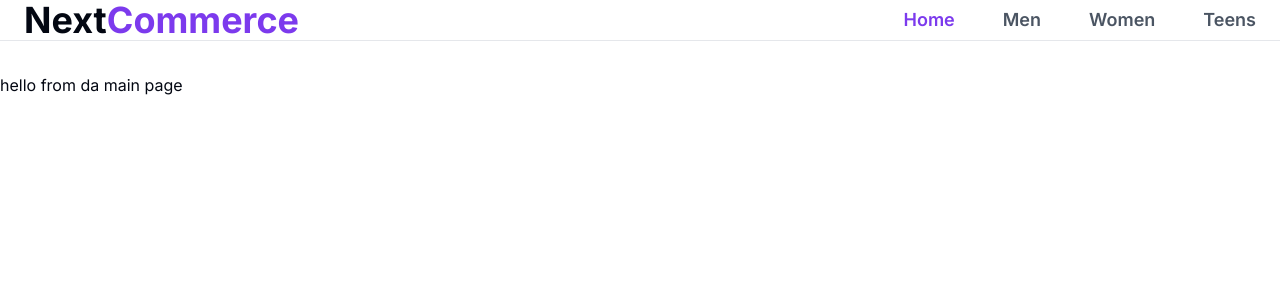
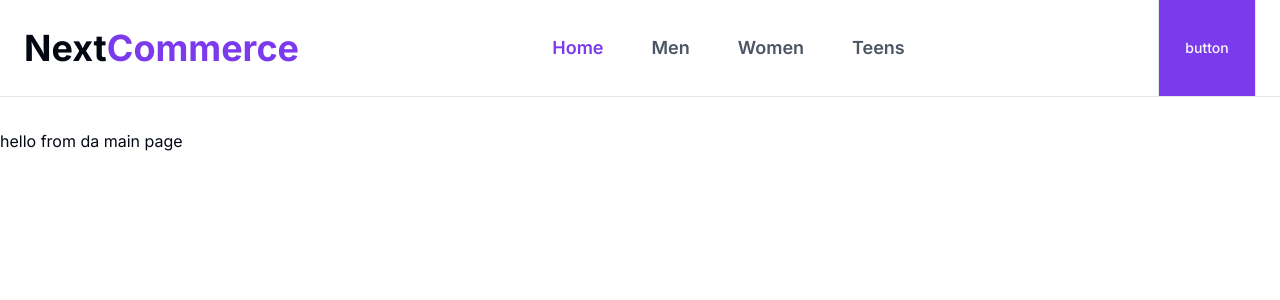
Before and after one commit to esetedos/nextjs-commerce-yt, a Next.js app in the folder nextjs-commerce-yt/: page / in a window 1280 px wide. Shown: the top 300 px of the page. Built offline with nearby package versions, Linux system fonts and the light colour scheme.

Commit message:
[NEW] shadcn (for button and other things)  package installed and added

```diff
--- a/nextjs-commerce-yt/app/components/Navbar.tsx
+++ b/nextjs-commerce-yt/app/components/Navbar.tsx
@@ -2,6 +2,7 @@
 
 import Link from "next/link";
 import { usePathname } from "next/navigation";
+import { Button } from "@/components/ui/button";
 
 const links = [
     { name: "Home", href: "/" },
@@ -42,6 +43,11 @@
                     </div>
                 ))}
                 </nav>
+                <div className="flex divide-x border-r sm:border-l">
+                    <Button className="flex flex-col gap-y-1.5 h-12 w-12 sm:h-20 sm:w-20 md:h-24 md:w-24 rounded-none">
+                    button
+                    </Button>
+                </div>
             </div>
         </header>
     )
--- /dev/null
+++ b/nextjs-commerce-yt/components/ui/button.tsx
@@ -0,0 +1,56 @@
+import * as React from "react"
+import { Slot } from "@radix-ui/react-slot"
+import { cva, type VariantProps } from "class-variance-authority"
+
+import { cn } from "@/lib/utils"
+
+const buttonVariants = cva(
+  "inline-flex items-center justify-center whitespace-nowrap rounded-md text-sm font-medium ring-offset-background transition-colors focus-visible:outline-none focus-visible:ring-2 focus-visible:ring-ring focus-visible:ring-offset-2 disabled:pointer-events-none disabled:opacity-50",
+  {
+    variants: {
+      variant: {
+        default: "bg-primary text-primary-foreground hover:bg-primary/90",
+        destructive:
+          "bg-destructive text-destructive-foreground hover:bg-destructive/90",
+        outline:
+          "border border-input bg-background hover:bg-accent hover:text-accent-foreground",
+        secondary:
+          "bg-secondary text-secondary-foreground hover:bg-secondary/80",
+        ghost: "hover:bg-accent hover:text-accent-foreground",
+        link: "text-primary underline-offset-4 hover:underline",
+      },
+      size: {
+        default: "h-10 px-4 py-2",
+        sm: "h-9 rounded-md px-3",
+        lg: "h-11 rounded-md px-8",
+        icon: "h-10 w-10",
+      },
+    },
+    defaultVariants: {
+      variant: "default",
+      size: "default",
+    },
+  }
+)
+
+export interface ButtonProps
+  extends React.ButtonHTMLAttributes<HTMLButtonElement>,
+    VariantProps<typeof buttonVariants> {
+  asChild?: boolean
+}
+
+const Button = React.forwardRef<HTMLButtonElement, ButtonProps>(
+  ({ className, variant, size, asChild = false, ...props }, ref) => {
+    const Comp = asChild ? Slot : "button"
+    return (
+      <Comp
+        className={cn(buttonVariants({ variant, size, className }))}
+        ref={ref}
+        {...props}
+      />
+    )
+  }
+)
+Button.displayName = "Button"
+
+export { Button, buttonVariants }
--- a/nextjs-commerce-yt/package.json
+++ b/nextjs-commerce-yt/package.json
@@ -9,6 +9,7 @@
     "lint": "next lint"
   },
   "dependencies": {
+    "@radix-ui/react-slot": "^1.0.2",
     "@sanity/image-url": "^1.0.2",
     "@stripe/stripe-js": "^2.2.2",
     "class-variance-authority": "^0.7.0",
```
Also changed, not shown: 1 other file (tests, documents, lock files or other folders).
